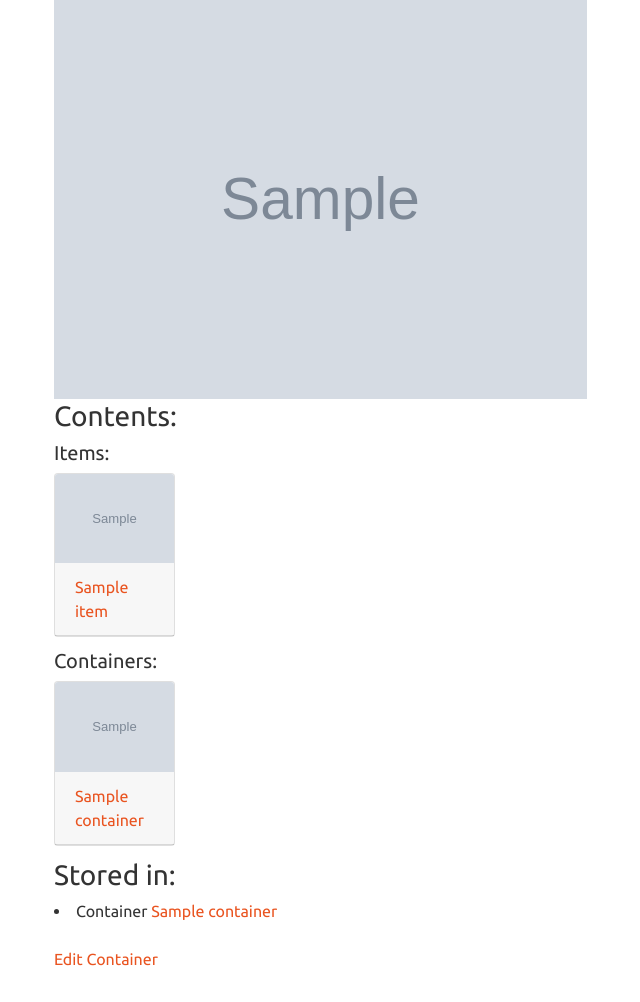
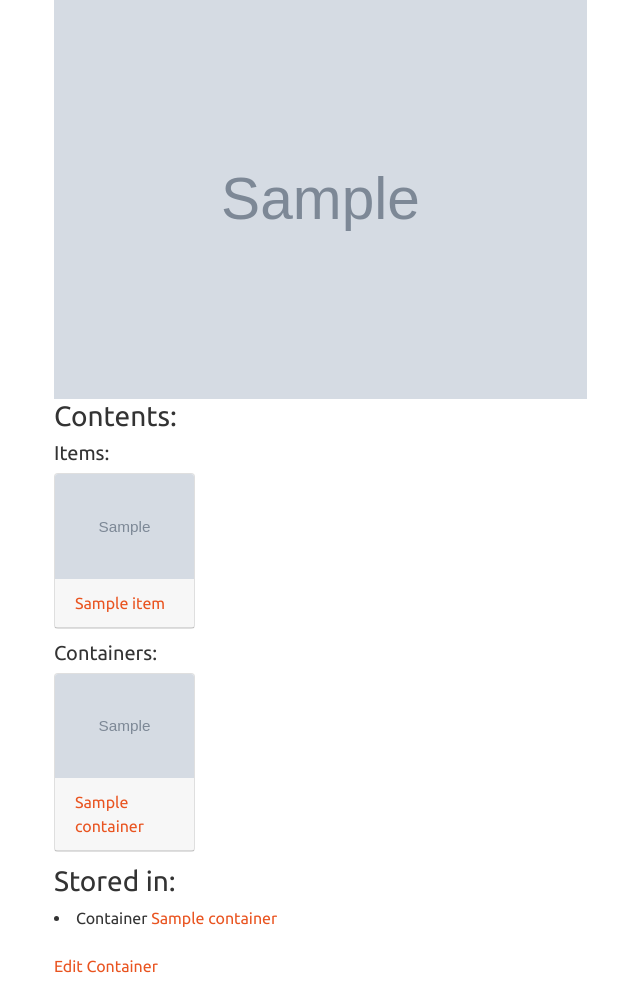
Before and after one commit to tim-fan/hordor, a Django app: page /inventory/1/container in a window 1280 px wide. Shown: the part 135-1137 px from the top of the page, without its empty margins (31-671 px from the left). Before the commit the page ends 1101 px from the top, so only its background shows below. Run offline with Django 3.2, Linux system fonts and the light colour scheme; tables that the repository leaves empty hold one stand-in row (values such as "Sample post"); grey boxes marked "Sample" are stand-in pictures; some libraries are stand-ins or nearby versions.

Commit message:
use 7 card columns on large screens

```diff
--- a/home_inventory/inventory/templates/inventory/base.html
+++ b/home_inventory/inventory/templates/inventory/base.html
@@ -37,7 +37,7 @@
 
         @media (min-width: 1200px) {
             .card-columns {
-                column-count: 8;
+                column-count: 7;
             }
         }
 
```
